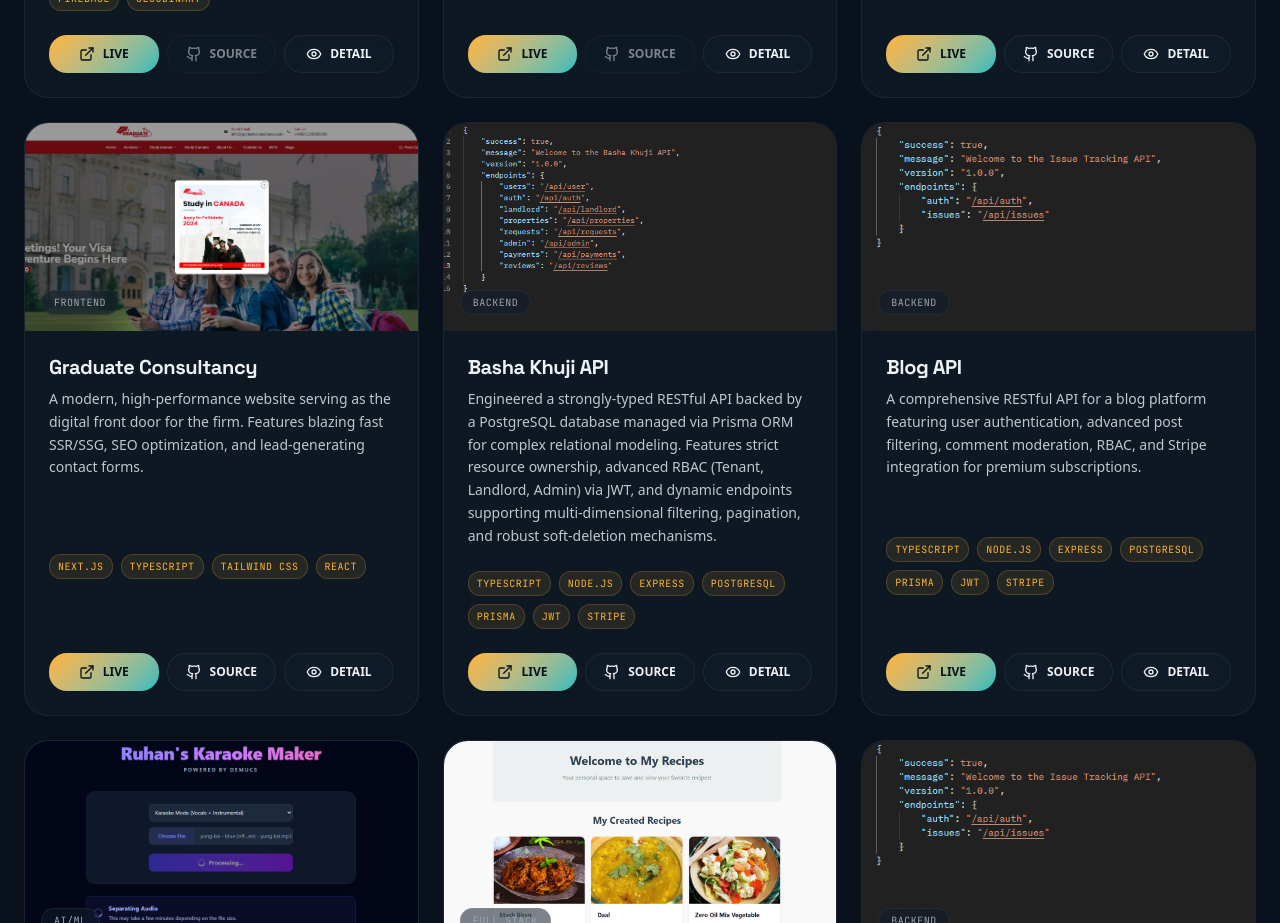
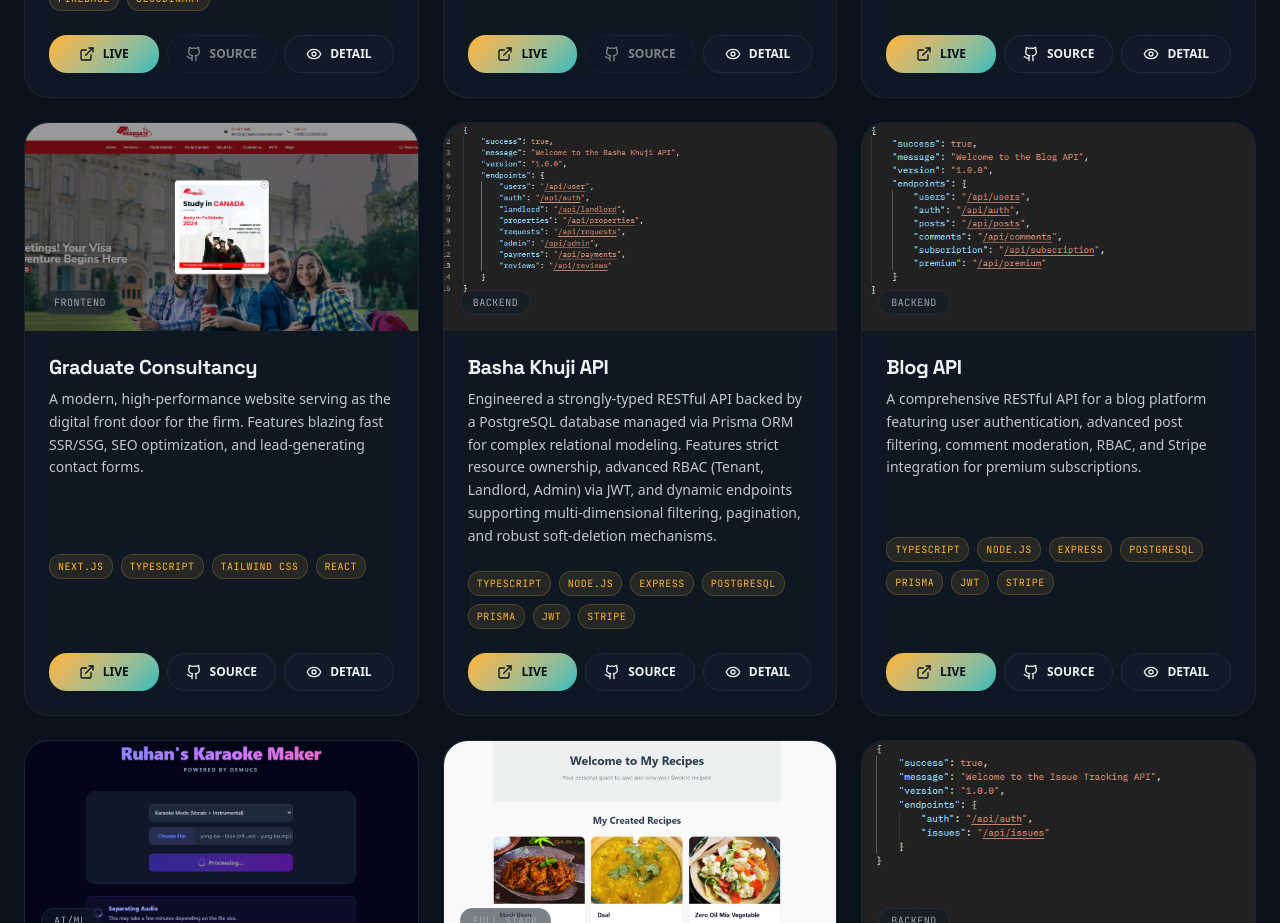
Before and after one commit to NahidRuhan/NahidRuhan, a Next.js app: page /projects in a window 1280 px wide. Shown: the part 820-1743 px from the top of the page. Built offline with nearby package versions, Linux system fonts and the light colour scheme.

Commit message:
fixed blog api image

```diff
--- a/src/data/projects.js
+++ b/src/data/projects.js
@@ -90,7 +90,7 @@ export const PROJECTS = [
     highlight: "Stripe Integration",
     year: "2024",
     type: "BACKEND",
-    image: "/issue.png",
+    image: "/blog.png",
     challenges: "Implementing a secure JWT-based authentication system with HTTP-only cookies and integrating Stripe webhooks for managing premium subscriptions required careful architectural planning.",
     futurePlans: "Build a modern frontend client (Next.js) to consume this API, and implement real-time notifications for post comments using WebSockets."
   },
```
